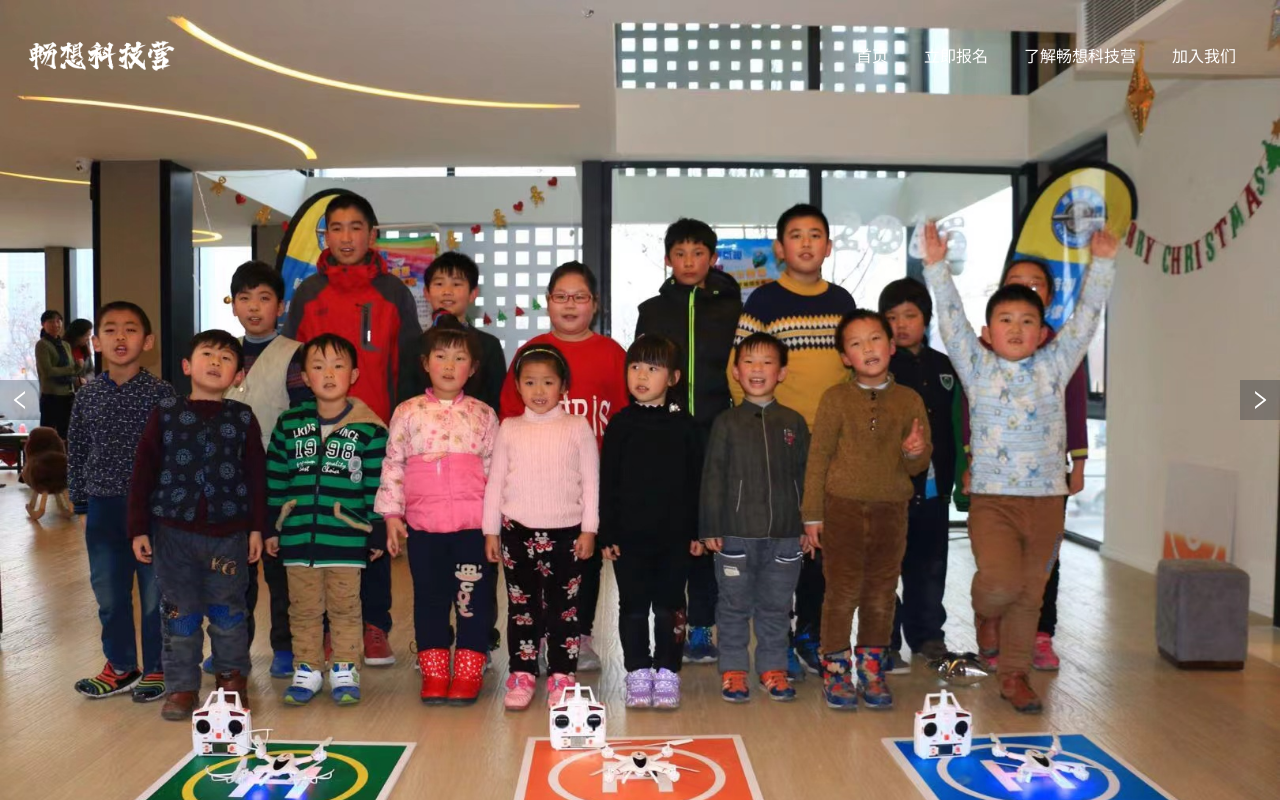
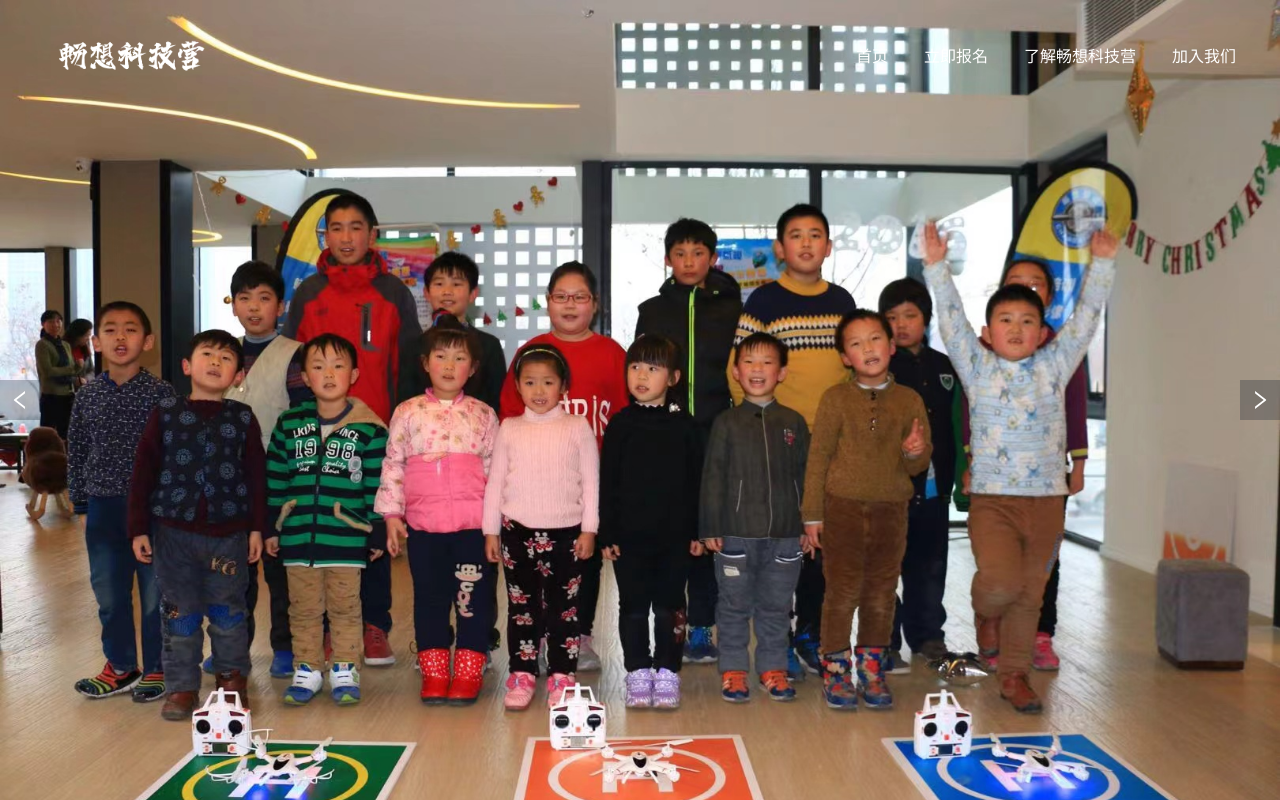
Before and after one commit to RichardSleet/OfficialWebsite, a Next.js app: page / in a window 1280 px wide. Shown: the top 800 px of the page. Built offline with nearby package versions, Linux system fonts and the light colour scheme.

Commit message:
Update logo.tsx

```diff
--- a/src/components/Navbar/logo.tsx
+++ b/src/components/Navbar/logo.tsx
@@ -18,7 +18,7 @@ export const Logo: FC<ILogoProps> = (props) => {
     setLocalStyleState(imgStyle);
   }, [imgStyle]);
   return (
-    <div className={`flex overflow-hidden ${className}`}>
+    <div className={`flex items-center justify-center overflow-hidden ${className}`}>
       <img
         style={localStyleState}
         className="object-contain"
```
